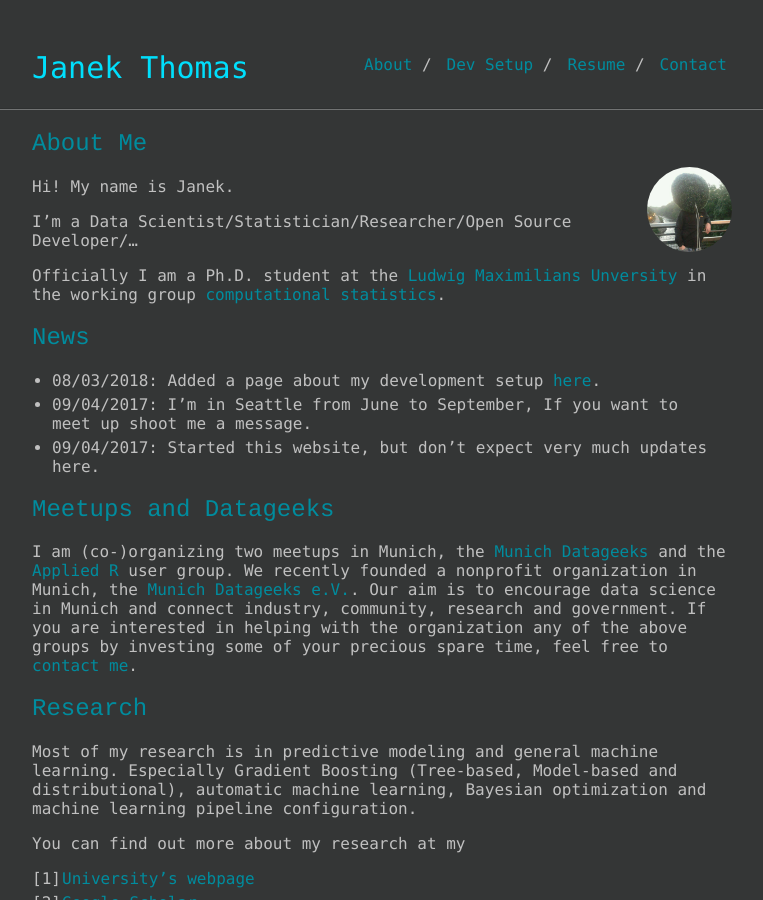
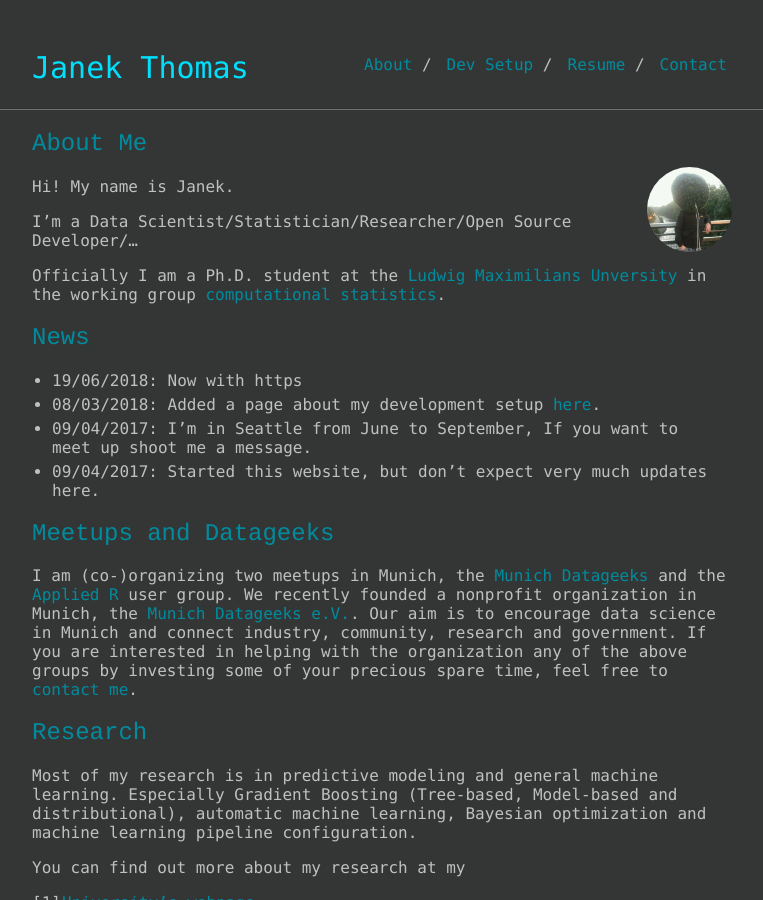
Before and after one commit to ja-thomas/ja-thomas.github.io, a Jekyll site: the page built from index.md, in a window 1280 px wide and 900 px high. Shown: the whole window, without its empty margins (258-1021 px from the left). Built offline with Jekyll 4.4.1, drawn with Linux system fonts in a browser that asks for light colours; our own code applies the rules of GitHub Pages for plain Markdown files.

Commit message:
Does this work

```diff
--- a/index.md
+++ b/index.md
@@ -14,6 +14,7 @@ Officially I am a Ph.D. student at the [Ludwig Maximilians Unversity](http://www
 
 ## News
 
+* 19/06/2018: Now with https
 * 08/03/2018: Added a page about my development setup [here](/dev_setup).
 * 09/04/2017: I'm in Seattle from June to September, If you want to meet up shoot me a message.
 * 09/04/2017: Started this website, but don't expect very much updates here.
```
